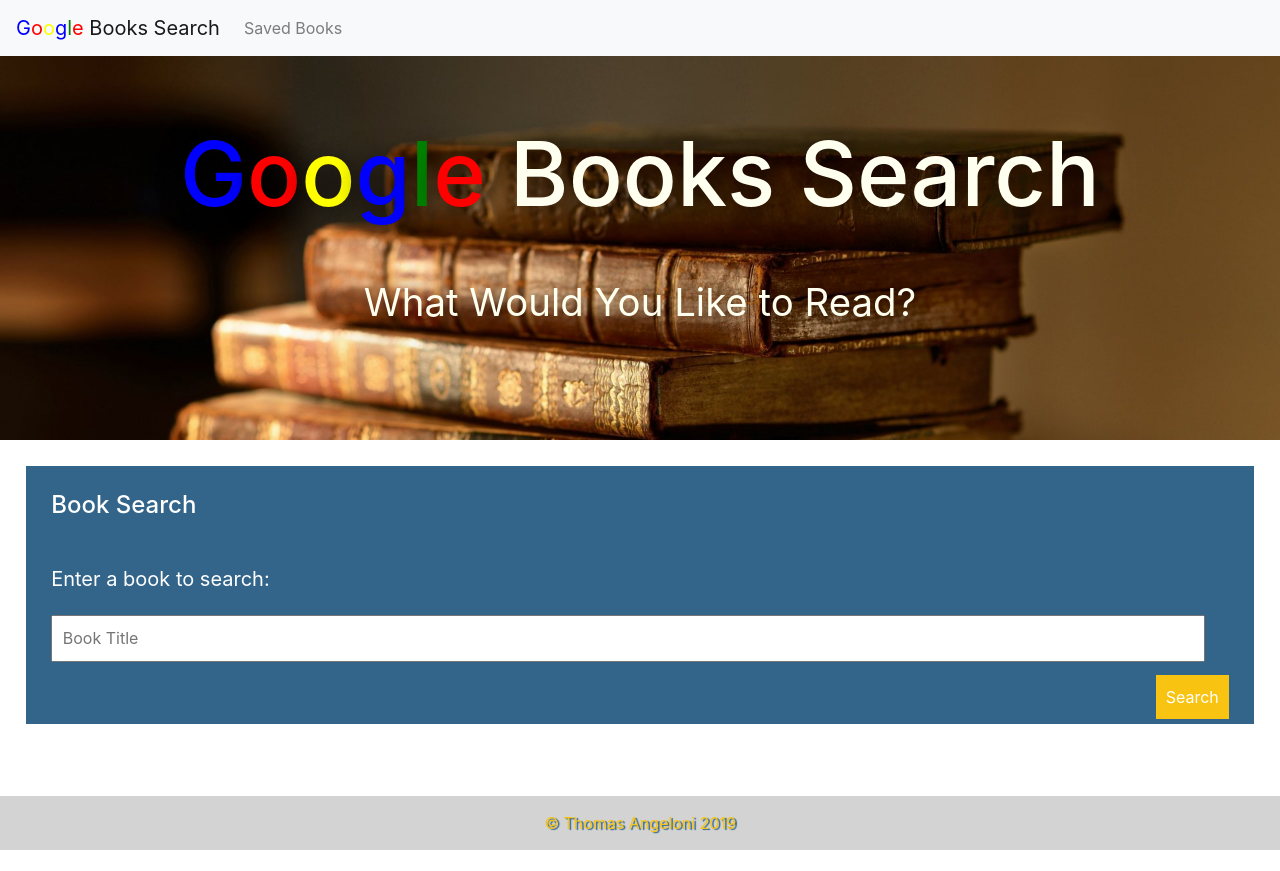
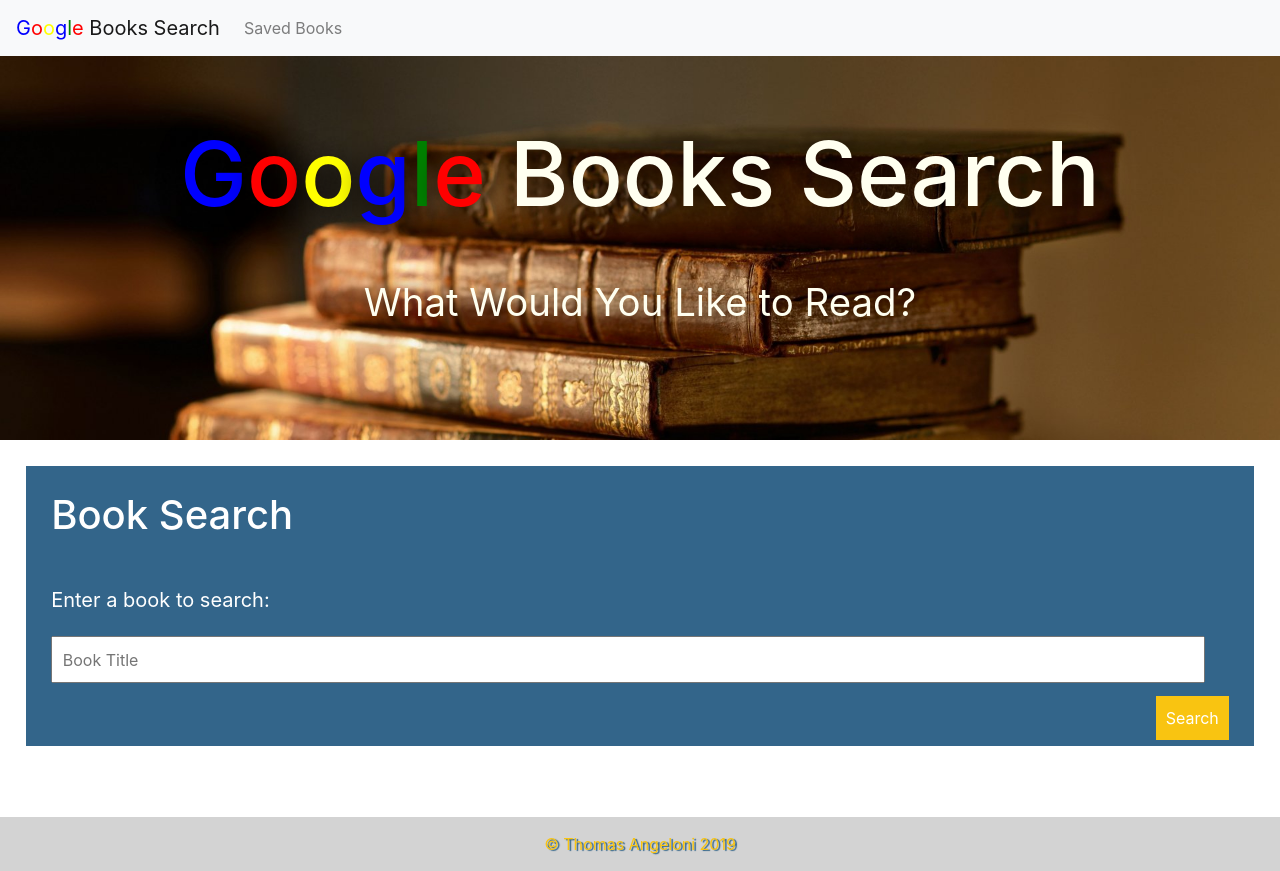
Before and after one commit to TJANGEL/GoogleBooks_Search, a React (Create React App) app in the folder client/: page / in a window 1280 px wide. Before the commit the page ends 850 px from the top, so only its background shows below. Built offline with nearby package versions, Linux system fonts and the light colour scheme.

Commit message:
updated styling

```diff
--- a/client/src/App.css
+++ b/client/src/App.css
@@ -28,6 +28,12 @@
   padding: 2vw;
   margin: 2vw;
   font-size: 3vw;
+}
+
+#searchContainer h3,
+#resultsContainer h3 {
+  margin-bottom: 10px;
+  font-size: 40px;
 }
 
 form {
@@ -66,10 +72,6 @@
 
 #resultsContainer {
   font-size: 1rem;
-}
-
-#resultsContainer h3 {
-  margin-bottom: 3.5vw;
 }
 
 .bookResult {
```
